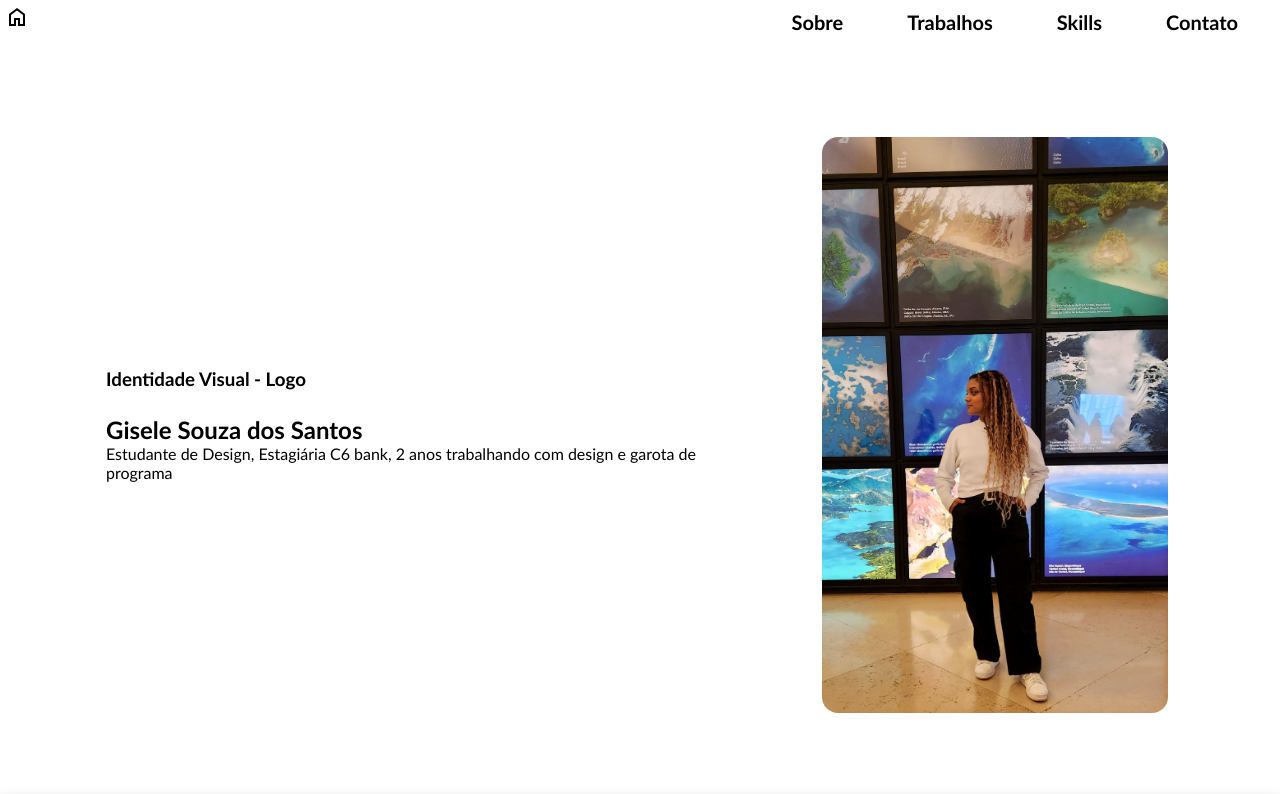
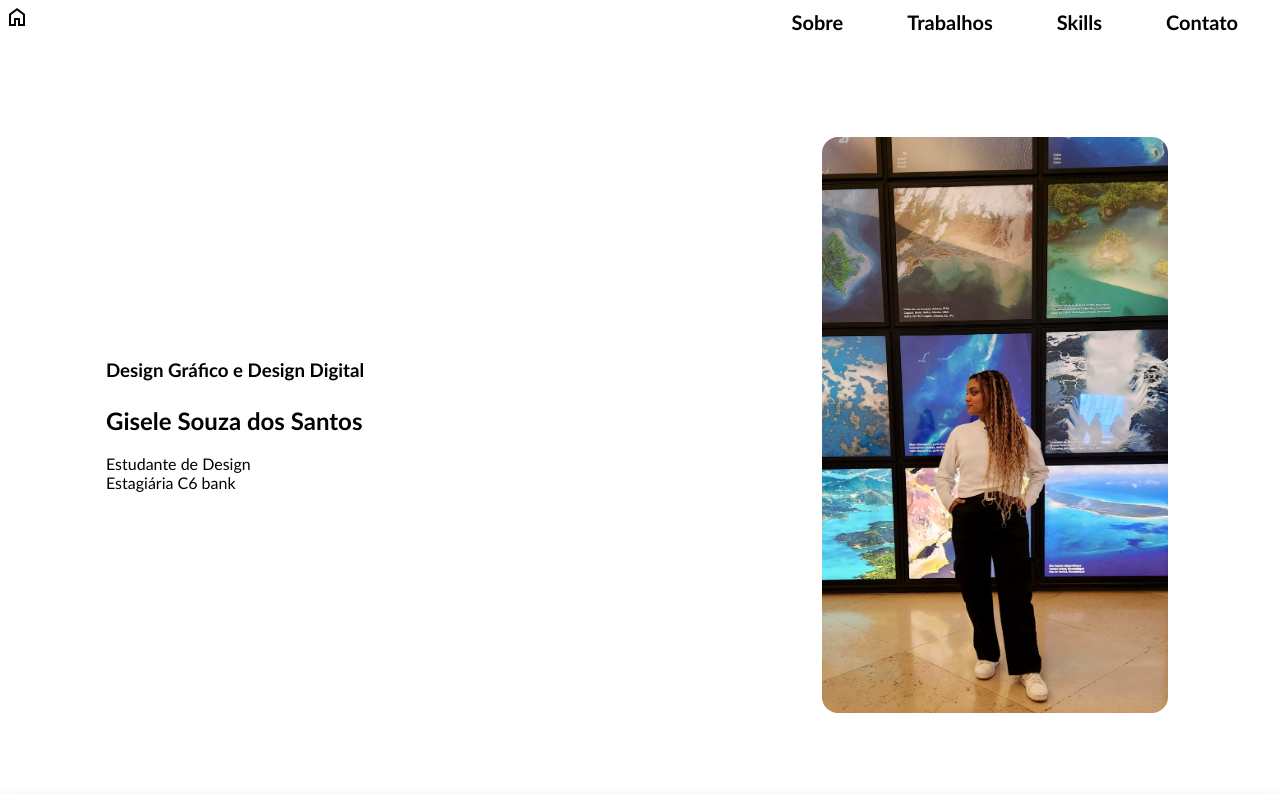
Before and after one commit to JeXisl/JeXisl, a plain HTML site: page index.html in a window 1280 px wide. Shown: the top 794 px of the page. Drawn offline with nearby package versions, Linux system fonts and the light colour scheme.

Commit message:
index.html

```diff
--- a/index.html
+++ b/index.html
@@ -29,9 +29,11 @@
 
     <div class="container">
         <div class="content">
-            <h3>Identidade Visual - Logo</h3>
-            <h2>Gisele Souza dos Santos</h2>
-            <p>Estudante de Design, Estagiária C6 bank, 2 anos trabalhando com design e garota de programa</p>
+           <h3>Design Gráfico e Design Digital</h3>
+      <h2>Gisele Souza dos Santos</h2>
+      <br>
+      <p>Estudante de Design <br>
+        Estagiária C6 bank</p>
         </div>
         <img class="picture" src="./src/img/eu1.jpg">
     </div>
```
